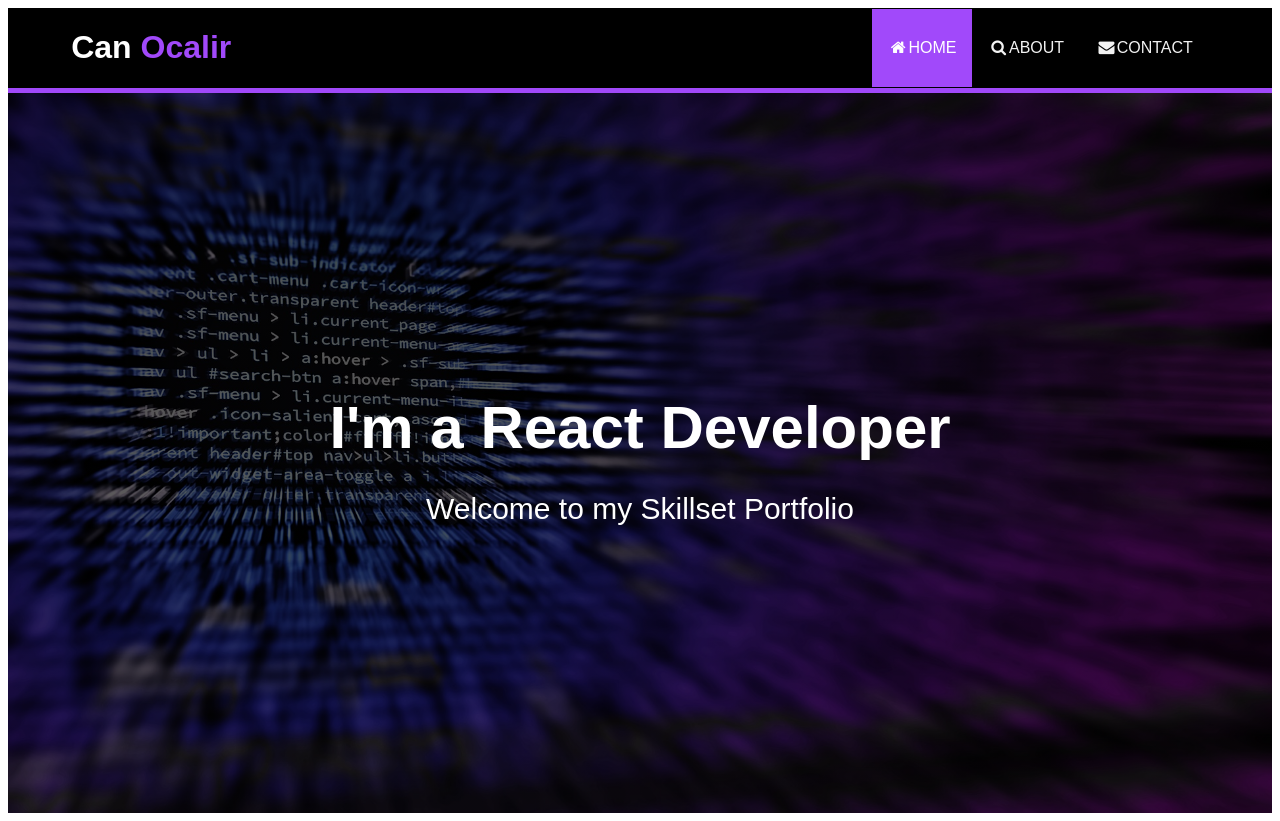
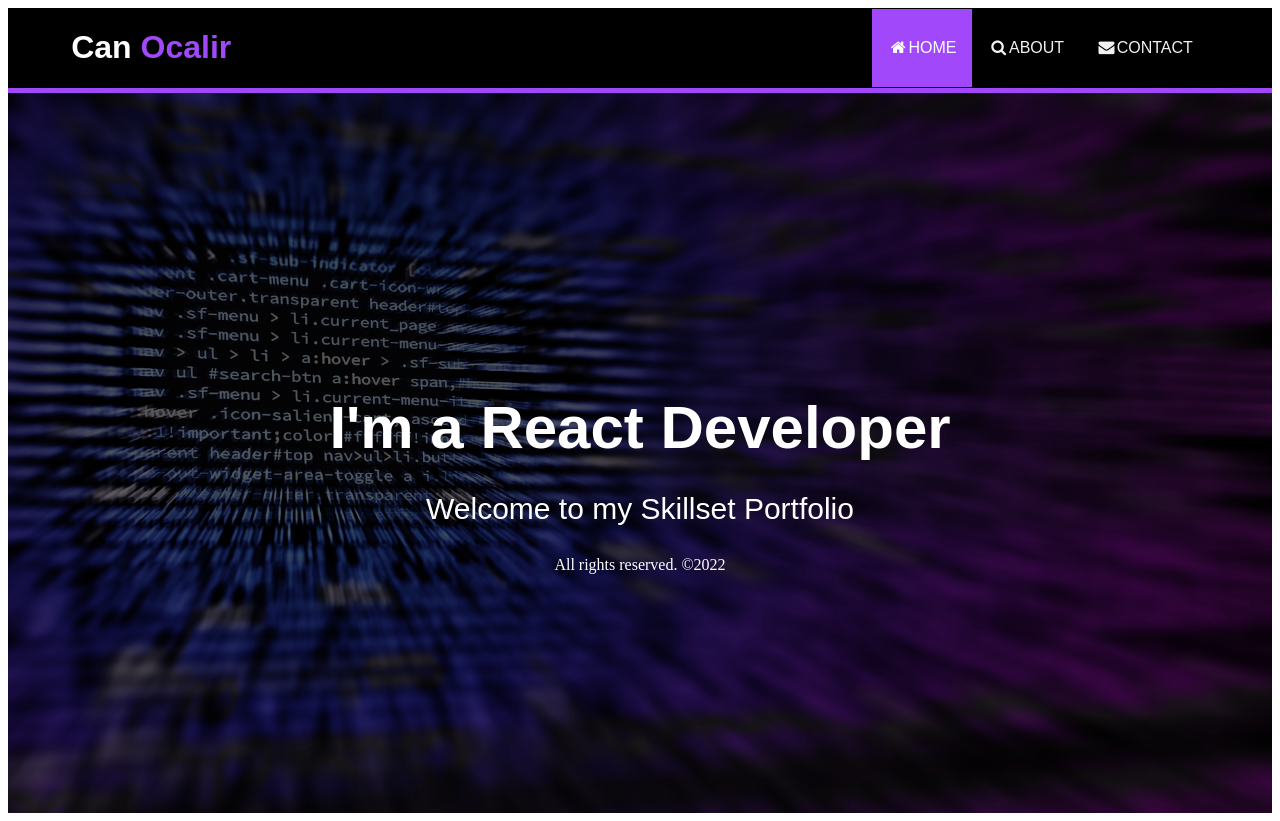
Before and after one commit to canocalir/Portfolio-Website, a plain HTML site: page index.html in a window 1280 px wide. Drawn offline with Linux system fonts and the light colour scheme.

Commit message:
changed style

```diff
--- a/index.html
+++ b/index.html
@@ -28,6 +28,9 @@
         <h1>I'm a React Developer</h1>
         <p>Welcome to my Skillset Portfolio</p>
       </div>
+      <footer>
+        All rights reserved. ©2022
+      </footer>
     </div>
   </body>
 </html>
```
Also changed, not shown: style.css (line endings or trailing spaces).
